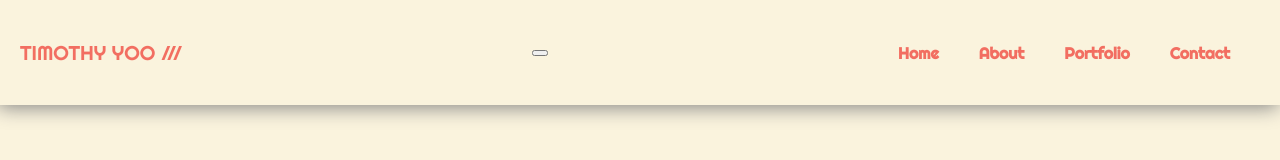
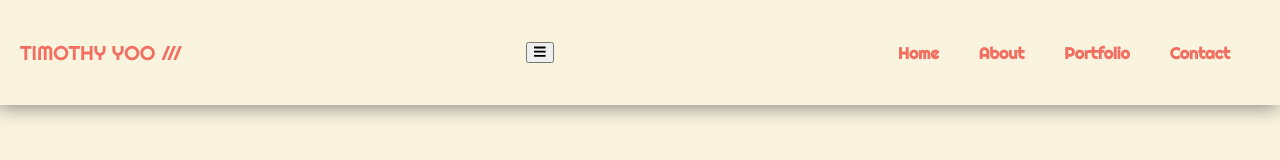
Before and after one commit to timyoo25/portfolio, a React (Create React App) app in the folder my-portfolio/: page / in a window 1280 px wide. Shown: the top 160 px of the page. Built offline with nearby package versions, Linux system fonts and the light colour scheme; a web font is replaced by a local one.

Commit message:
added menu bar

```diff
--- a/my-portfolio/src/component/Nav.jsx
+++ b/my-portfolio/src/component/Nav.jsx
@@ -1,5 +1,6 @@
 import { Link } from 'react-router-dom'
-
+import { FontAwesomeIcon } from '@fortawesome/react-fontawesome'
+import { faBars } from "@fortawesome/free-solid-svg-icons"
 import '../screens/css/Nav.css'
 
 export default function Nav() {
@@ -9,7 +10,7 @@
         <p>TIMOTHY YOO ///</p>
       </div>
         <button className="hamburger">
-          <i class="fas fa-bars"></i>
+          <FontAwesomeIcon icon={faBars} />
         </button>
       <div className='nav-title-parent'>
         <div className='nav-title'>
```
